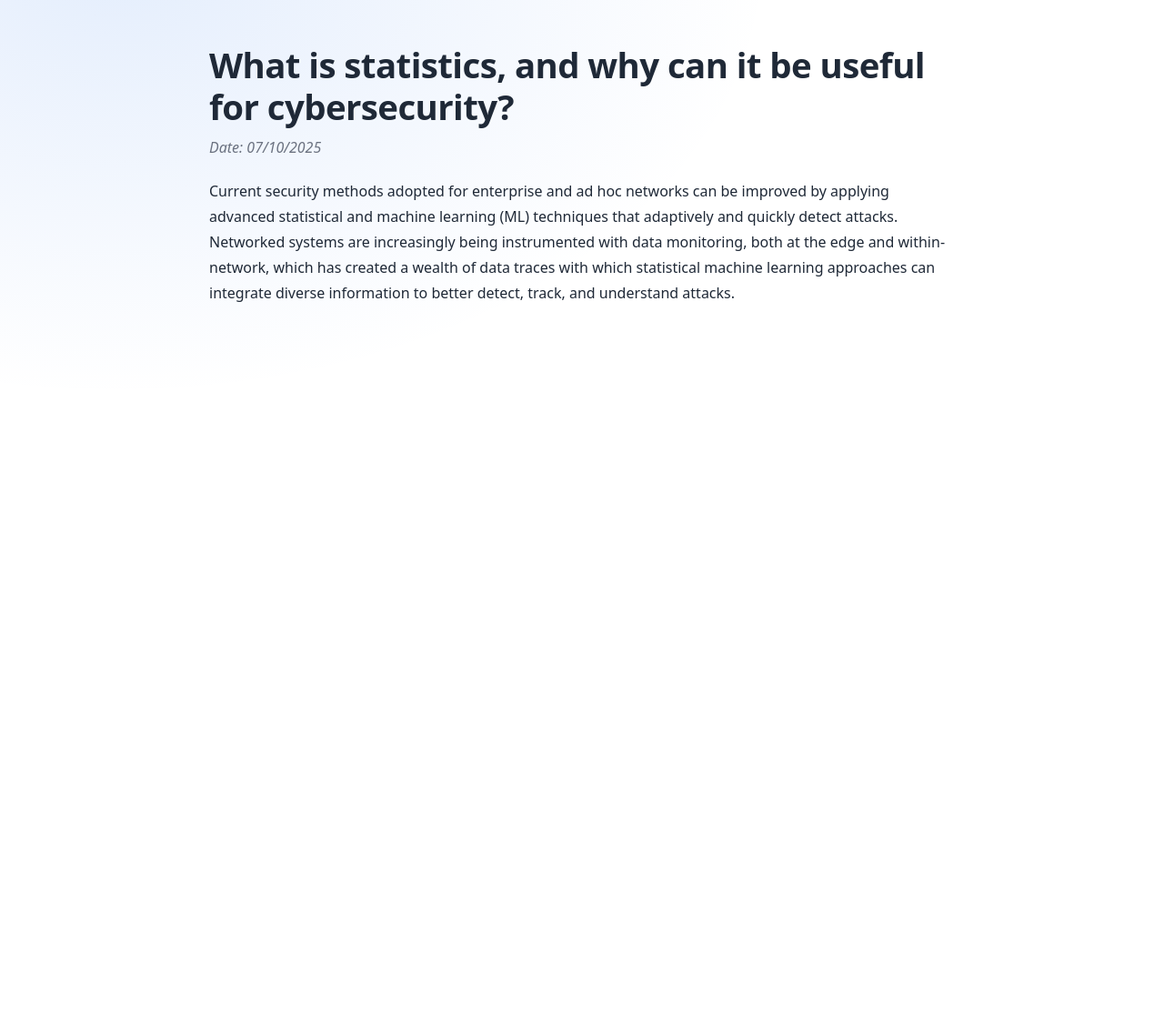
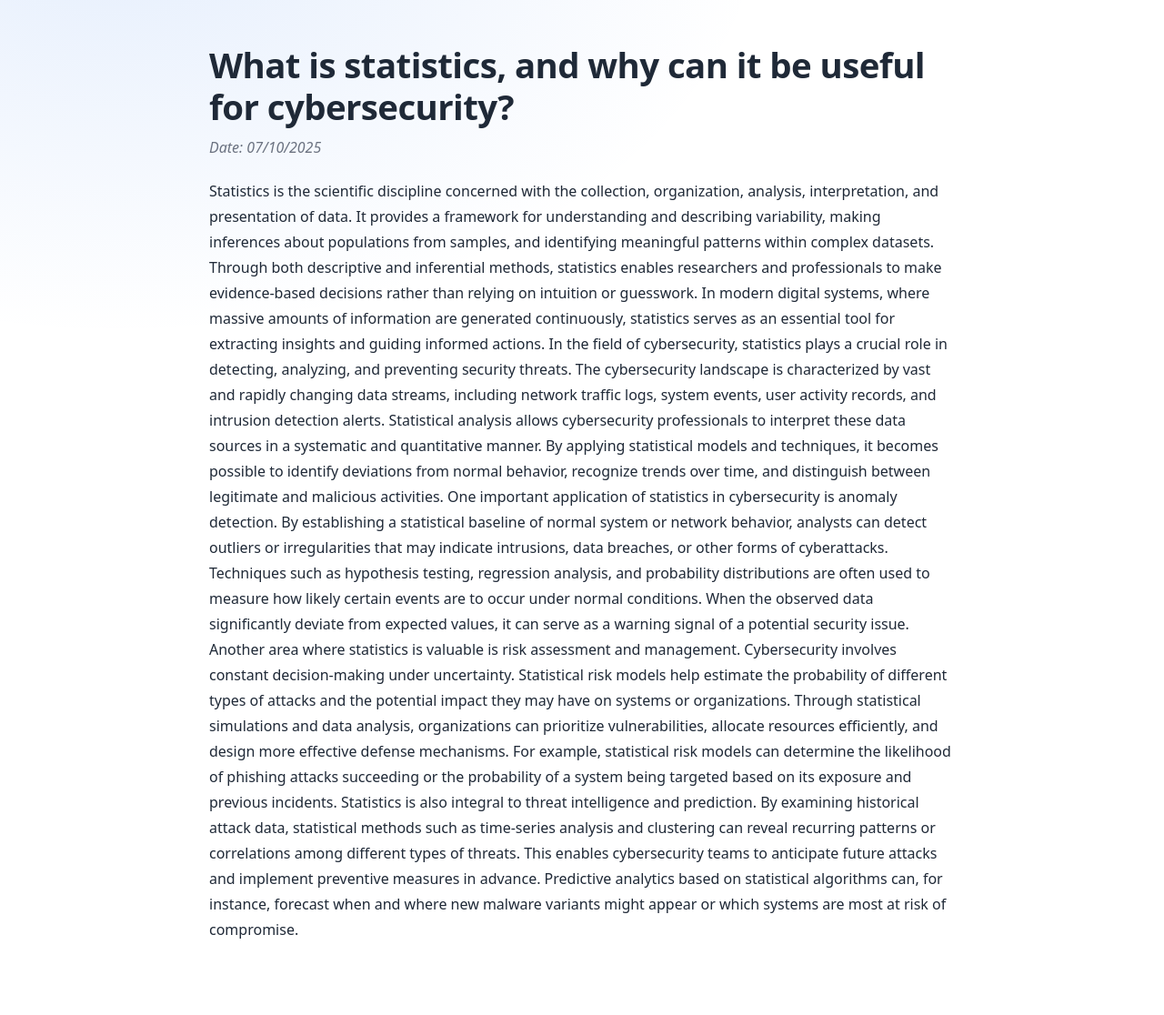
Before and after one commit to Nochman/Nochman.github.io, a Jekyll site: the page homeworks/week01.html, which Jekyll copies as it is, in a window 1280 px wide. Shown: the whole page at 91% size. Built offline with Jekyll 4.4.1, drawn with Linux system fonts in a browser that asks for light colours; before the commit the page ends 900 px from its top, so only the background shows below that.

Commit message:
Update week01.html

```diff
--- a/homeworks/week01.html
+++ b/homeworks/week01.html
@@ -13,8 +13,27 @@
     <p><em>Date: 07/10/2025</em></p>
 
     <ol>
-        Current security methods adopted for enterprise and ad hoc networks can be improved by applying advanced statistical and machine learning (ML) techniques that adaptively and quickly detect attacks. Networked systems are increasingly being instrumented with data monitoring, both at the edge and within-network, which has created a wealth of data traces with which statistical machine learning approaches can integrate diverse information to better detect, track, and understand attacks.
-        <br><br>
+       Statistics is the scientific discipline concerned with the collection, organization, analysis, interpretation, and presentation of data. It provides a framework for understanding and describing variability,
+      making inferences about populations from samples, and identifying meaningful patterns within complex datasets. Through both descriptive and inferential methods, statistics enables researchers and professionals to make
+      evidence-based decisions rather than relying on intuition or guesswork. In modern digital systems, where massive amounts of information are generated continuously, statistics serves as an essential tool for extracting
+      insights and guiding informed actions.
+
+In the field of cybersecurity, statistics plays a crucial role in detecting, analyzing, and preventing security threats. The cybersecurity landscape is characterized by vast and rapidly changing data streams, including
+      network traffic logs, system events, user activity records, and intrusion detection alerts. Statistical analysis allows cybersecurity professionals to interpret these data sources in a systematic and quantitative
+      manner. By applying statistical models and techniques, it becomes possible to identify deviations from normal behavior, recognize trends over time, and distinguish between legitimate and malicious activities.
+
+One important application of statistics in cybersecurity is anomaly detection. By establishing a statistical baseline of normal system or network behavior, analysts can detect outliers or irregularities that may
+      indicate intrusions, data breaches, or other forms of cyberattacks. Techniques such as hypothesis testing, regression analysis, and probability distributions are often used to measure how likely certain events
+      are to occur under normal conditions. When the observed data significantly deviate from expected values, it can serve as a warning signal of a potential security issue.
+
+Another area where statistics is valuable is risk assessment and management. Cybersecurity involves constant decision-making under uncertainty. Statistical risk models help estimate the probability of different
+      types of attacks and the potential impact they may have on systems or organizations. Through statistical simulations and data analysis, organizations can prioritize vulnerabilities, allocate resources
+      efficiently, and design more effective defense mechanisms. For example, statistical risk models can determine the likelihood of phishing attacks succeeding or the probability of a system being targeted
+      based on its exposure and previous incidents.
+
+Statistics is also integral to threat intelligence and prediction. By examining historical attack data, statistical methods such as time-series analysis and clustering can reveal recurring patterns or correlations
+      among different types of threats. This enables cybersecurity teams to anticipate future attacks and implement preventive measures in advance. Predictive analytics based on statistical algorithms can, for
+      instance, forecast when and where new malware variants might appear or which systems are most at risk of compromise.
         <a href="https://hdsr.mitpress.mit.edu/pub/koyzu1te/release/1" target="_blank" rel="noopener">
         </a>
     </ol>
```
